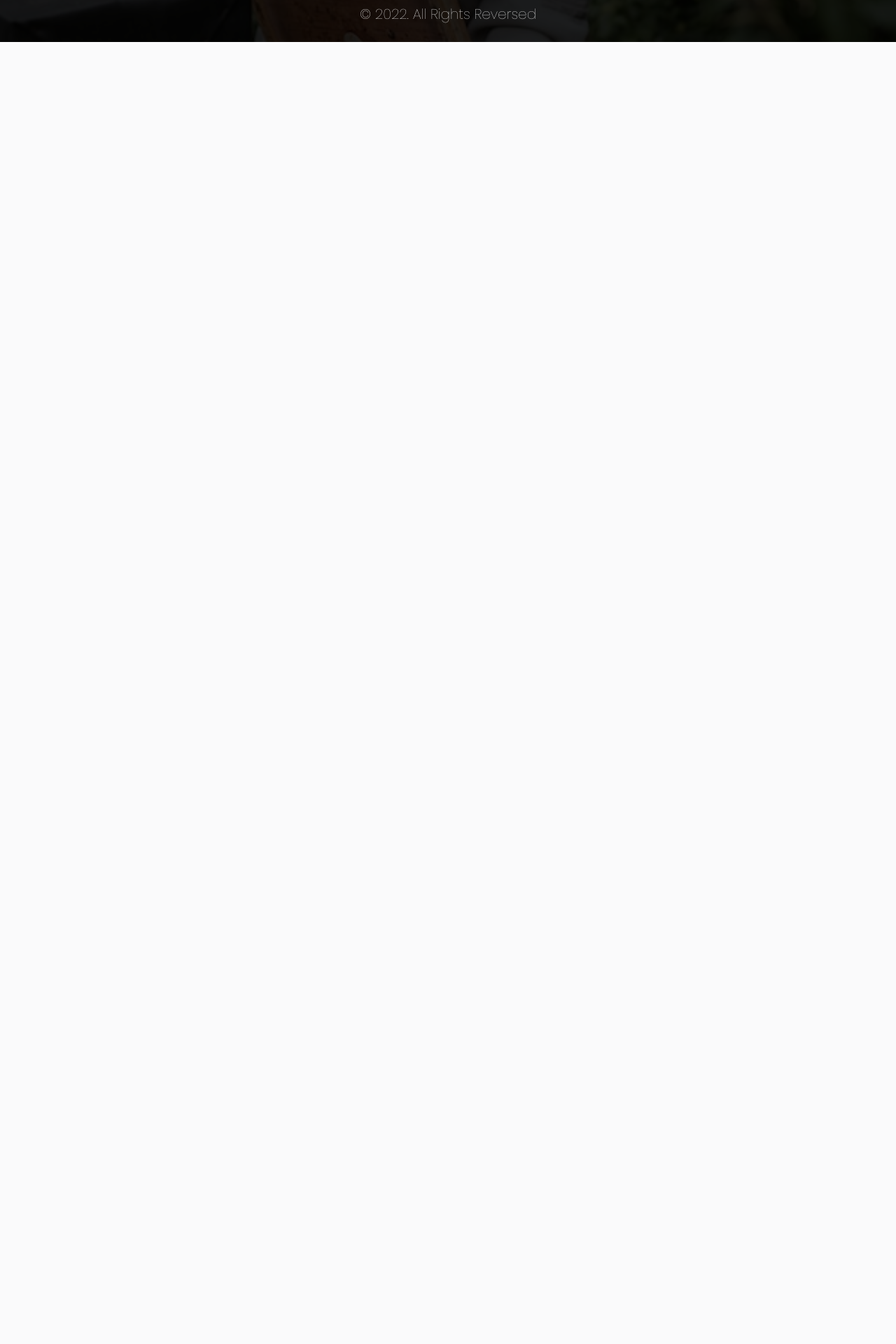
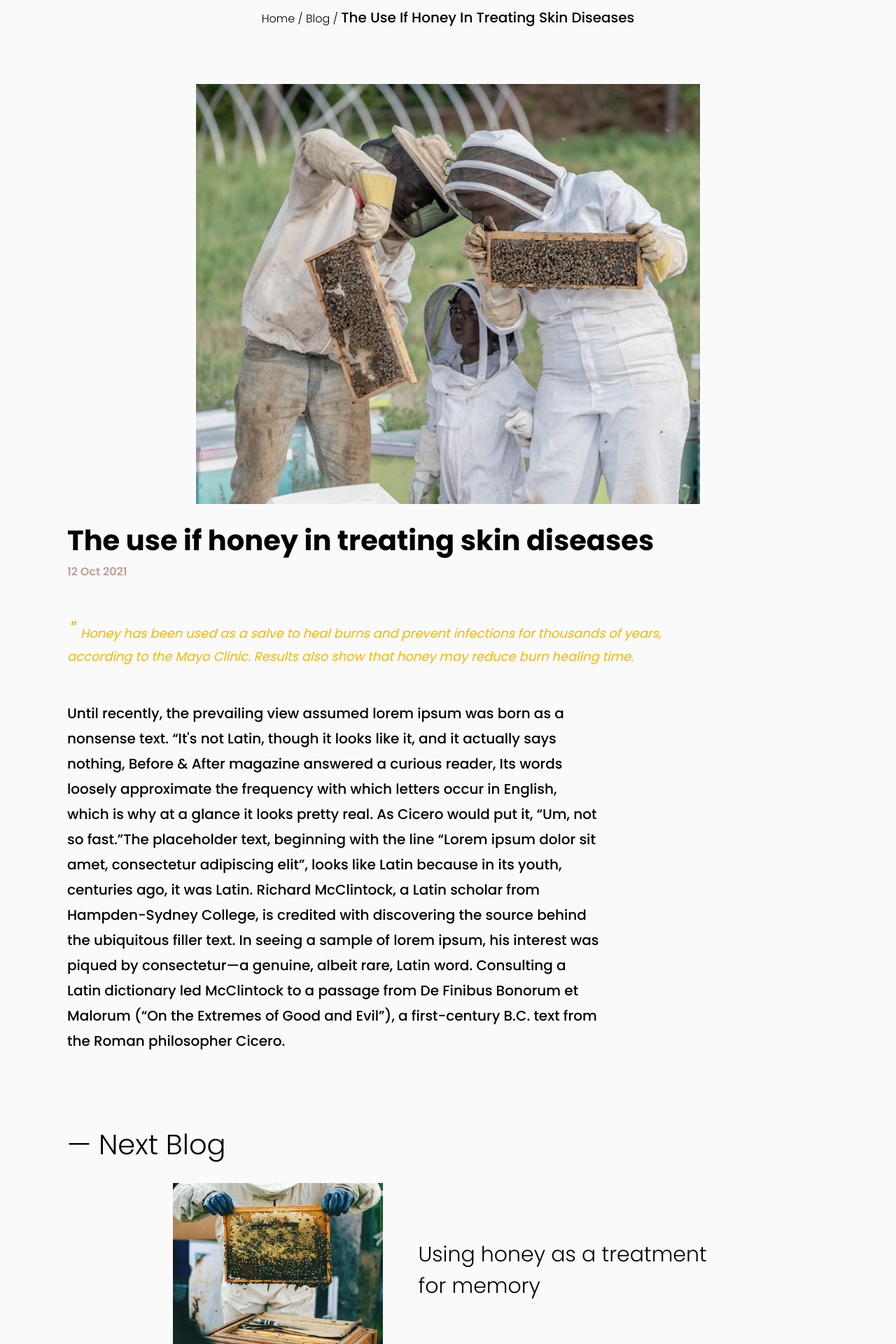
Before and after one commit to ommrahmdd/honey, a React (Vite) app: page /blog/1 in a window 1280 px wide. Shown: the part 160-2080 px from the top of the page at 70% size. Before the commit the page ends 800 px from the top, so only its background shows below. Built offline with nearby package versions, Linux system fonts and the light colour scheme.

Commit message:
add blog detils page

```diff
--- a/src/App.scss
+++ b/src/App.scss
@@ -17,6 +17,6 @@
 @import "./sass/pages/home";
 @import "./sass/pages/about";
 @import "./sass/pages/blog";
-
+@import "./sass/pages/singleBlog";
 // STYLE: components
 @import "./sass/components/buttons";
--- a/src/App.tsx
+++ b/src/App.tsx
@@ -6,6 +6,7 @@ import Footer from "./components/footer/Footer";
 const Home = lazy(() => import("./pages/home/Home"));
 const About = lazy(() => import("./pages/about/About"));
 const Blog = lazy(() => import("./pages/blog/Blog"));
+const SingleBlog = lazy(() => import("./pages/singleBlog/SignleBlog"));
 function App() {
   return (
     <Suspense fallback={<div>Loading ...</div>}>
@@ -13,6 +14,7 @@ function App() {
         <Navbar />
         <Switch>
           <Route path="/blog" exact component={Blog} />
+          <Route path="/blog/:blogID" exact component={SingleBlog} />
           <Route path="/about" exact component={About} />
           <Route path="/" exact component={Home} />
         </Switch>
--- a/src/components/Header.tsx
+++ b/src/components/Header.tsx
@@ -1,14 +1,50 @@
 import React from "react";
+import { useHistory } from "react-router-dom";
 type headerType = {
   header: string[];
 };
+
 export default function Header(props: headerType) {
+  let history = useHistory();
+  let handleOnClick = (path: string) => {
+    switch (path) {
+      case "home":
+        history.push("/");
+        break;
+      case "About":
+        history.push("/about");
+        break;
+      case "Blog":
+        history.push("/blog");
+        break;
+      default:
+        return null;
+    }
+  };
   return (
     <section className="headerComponent">
       {props.header.map((str, index) => {
         if (index == props.header.length - 1) {
-          return <span className="headerComponent__bold">{str}</span>;
-        } else return <span>{str}</span>;
+          return (
+            <span
+              className="headerComponent__bold"
+              onClick={() => {
+                handleOnClick(str);
+              }}
+            >
+              {str}
+            </span>
+          );
+        } else
+          return (
+            <span
+              onClick={() => {
+                handleOnClick(str);
+              }}
+            >
+              {str}
+            </span>
+          );
       })}
     </section>
   );
--- a/src/models/IBlog.ts
+++ b/src/models/IBlog.ts
@@ -4,4 +4,5 @@ export interface IBlog {
   content: string;
   img: string;
   title: string;
+  id: string;
 }
--- a/src/pages/blog/Blog.tsx
+++ b/src/pages/blog/Blog.tsx
@@ -1,7 +1,10 @@
 import React from "react";
+import { useHistory } from "react-router-dom";
 import Header from "../../components/Header";
 import { blogs } from "./blog_utilities";
+
 export default function Blog() {
+  let history = useHistory();
   return (
     <div className="blog">
       <Header header={["home", " / ", "Blog"]} />
@@ -9,7 +12,11 @@ export default function Blog() {
         <div className="blog__content">
           {/* STYLE: box */}
           {blogs.map((blog, index) => (
-            <div className="blog__content-box" key={index}>
+            <div
+              className="blog__content-box"
+              key={index}
+              onClick={() => history.push(`/blog/${blog.id}`)}
+            >
               <div className="box__left">
                 <img src={blog.img} alt="Blog image" />
               </div>
--- a/src/pages/blog/blog_utilities.ts
+++ b/src/pages/blog/blog_utilities.ts
@@ -4,14 +4,17 @@ import blog_2 from "./../../assets/blog_2.jpg";
 import blog_3 from "./../../assets/blog_3.jpg";
 export let blogs: IBlog[] = [
   {
+    id: "11",
     date: "12 Oct 2021",
-    content: "Lorem  Text",
+    content:
+      "Until recently, the prevailing view assumed lorem ipsum was born as a nonsense text. “It's not Latin, though it looks like it, and it actually says nothing, Before & After magazine answered a curious reader, Its words loosely approximate the frequency with which letters occur in English, which is why at a glance it looks pretty real. As Cicero would put it, “Um, not so fast.”The placeholder text, beginning with the line “Lorem ipsum dolor sit amet, consectetur adipiscing elit”, looks like Latin because in its youth, centuries ago, it was Latin. Richard McClintock, a Latin scholar from Hampden-Sydney College, is credited with discovering the source behind the ubiquitous filler text. In seeing a sample of lorem ipsum, his interest was piqued by consectetur—a genuine, albeit rare, Latin word. Consulting a Latin dictionary led McClintock to a passage from De Finibus Bonorum et Malorum (“On the Extremes of Good and Evil”), a first-century B.C. text from the Roman philosopher Cicero.",
     img: blog_1,
     overview:
       "Honey has been used as a salve to heal burns and prevent infections for thousands of years, according to the Mayo Clinic. Results also show that honey may reduce burn healing time.",
     title: "The use if honey in treating skin diseases",
   },
   {
+    id: "2",
     date: "12 Oct 2021",
     content: "Lorem  Text",
     img: blog_2,
@@ -20,6 +23,7 @@ export let blogs: IBlog[] = [
     title: "Using honey as a treatment for memory",
   },
   {
+    id: "4",
     date: "12 Oct 2021",
     content: "Lorem  Text",
     img: blog_3,
--- /dev/null
+++ b/src/pages/singleBlog/SignleBlog.tsx
@@ -0,0 +1,53 @@
+import React, { useLayoutEffect } from "react";
+import { useHistory } from "react-router-dom";
+import Header from "../../components/Header";
+import { blogs } from "../blog/blog_utilities";
+export default function SignleBlog() {
+  let history = useHistory();
+  let handleNextBlog = (id: string) => {
+    history.push(`/blog/${blogs[1].id}`);
+    window.scrollTo(0, 0);
+  };
+  useLayoutEffect(() => {
+    window.scrollTo(0, 0);
+  }, []);
+  return (
+    <div className="singleBlog">
+      <Header header={["home", " / ", "Blog", " / ", `${blogs[0].title}`]} />
+      <div className="container">
+        <div className="singleBlog__content">
+          <div className="singleBlog__content-imgBox">
+            <img src={blogs[0].img} alt="Blog image" />
+          </div>
+          <div className="singleBlog__content-title">
+            <h3>{blogs[0].title}</h3>
+          </div>
+          <div className="singleBlog__content-date">
+            <span>{blogs[0].date}</span>
+          </div>
+          <div className="singleBlog__content-overview">
+            <p>
+              <span>&quot;</span>
+              {blogs[0].overview}
+            </p>
+          </div>
+          <div className="singleBlog__content-fullContent">
+            <p>{blogs[0].content}</p>
+          </div>
+        </div>
+        <div className="singleBlog__nextBlog">
+          <h4>&mdash; Next Blog</h4>
+          <div
+            className="singleBlog__nextBlog-box"
+            onClick={() => {
+              handleNextBlog(blogs[1].id);
+            }}
+          >
+            <img src={blogs[1].img} alt="next blog image" />
+            <p>{blogs[1].title}</p>
+          </div>
+        </div>
+      </div>
+    </div>
+  );
+}
--- a/src/sass/base/_base.scss
+++ b/src/sass/base/_base.scss
@@ -10,6 +10,7 @@ body {
   background-color: $bgColor;
   font-family: "Poppins", sans-serif;
   overflow-x: hidden;
+  scroll-behavior: smooth;
 }
 @media screen and (min-width: 425px) {
   html {
--- a/src/sass/layouts/_header.scss
+++ b/src/sass/layouts/_header.scss
@@ -5,6 +5,7 @@
     font-size: 1.6rem;
     font-weight: 300;
     text-transform: capitalize;
+    cursor: pointer;
   }
   &__bold {
     font-weight: 500 !important;
--- a/src/sass/pages/_blog.scss
+++ b/src/sass/pages/_blog.scss
@@ -5,13 +5,15 @@
     display: flex;
     align-items: flex-start;
     flex-direction: column;
-
+    margin: 7rem 0;
     &-box {
       display: flex;
       flex-direction: column;
       align-items: flex-start;
       margin: 3rem 0;
       width: 100%;
+      cursor: pointer;
+      transition: all 0.2s ease-in-out;
       .box__left {
         width: 100%;
         height: 20rem;
@@ -28,6 +30,9 @@
         h5 {
           line-height: 1.1;
           margin: 0.5rem 0 1rem 0;
+          font-size: 3rem;
+          font-weight: 600;
+          text-transform: capitalize;
         }
         span {
           color: $redColor-light;
@@ -39,6 +44,10 @@
           font-weight: 400;
           width: 80%;
         }
+      }
+
+      &:hover {
+        opacity: 0.5;
       }
     }
   }
@@ -58,6 +67,9 @@
         }
         .box__right {
           width: 50%;
+          p {
+            font-size: 1.8rem;
+          }
         }
       }
     }
--- /dev/null
+++ b/src/sass/pages/_singleBlog.scss
@@ -0,0 +1,115 @@
+.singleBlog {
+  min-height: 70vh;
+
+  &__content {
+    display: flex;
+    flex-direction: column;
+    align-items: flex-start;
+    margin: 5rem 0;
+    &-imgBox {
+      width: 100%;
+      height: 30rem;
+      img {
+        width: 100%;
+        height: 100%;
+        object-fit: contain;
+        filter: grayscale(0.4);
+      }
+    }
+    &-title h3 {
+      margin: 1rem 0;
+      margin-top: 3rem;
+      line-height: 1.1;
+    }
+    &-date span {
+      display: block;
+      font-size: 1.6rem;
+      font-weight: 600;
+      // margin-bottom: 2rem;
+      color: $redColor-light;
+    }
+
+    &-overview {
+      display: flex;
+      margin: 5rem 0;
+      span {
+        font-size: 3rem;
+        margin-right: 1rem;
+        font-style: italic;
+      }
+      p {
+        font-size: 1.8rem;
+        font-style: italic;
+        color: $mainColor;
+        width: 80%;
+      }
+    }
+    &-fullContent {
+      // margin-top: 5rem;
+      p {
+        font-size: 2rem;
+        font-weight: 500;
+        width: 90%;
+        line-height: 1.6;
+      }
+    }
+  }
+
+  &__nextBlog {
+    margin: 10rem 0;
+    h4 {
+      font-size: 4rem;
+      font-weight: 300;
+    }
+    &-box {
+      display: flex;
+      align-items: center;
+      cursor: pointer;
+      transition: all 0.3s ease-in-out;
+      img {
+        width: 18rem;
+        height: 18rem;
+        object-fit: contain;
+        margin-right: 1rem;
+      }
+      p {
+        font-size: 1.4rem;
+        width: 40%;
+        font-weight: 500;
+      }
+      &:hover {
+        opacity: 0.5;
+      }
+    }
+  }
+}
+
+@media screen and (min-width: 768px) {
+  .singleBlog {
+    &__content {
+      &-imgBox {
+        height: 60rem;
+      }
+      &-fullContent {
+        p {
+          width: 70%;
+          line-height: 1.8;
+        }
+      }
+    }
+    &__nextBlog {
+      &-box {
+        justify-content: center;
+        img {
+          width: 30rem;
+          height: 30rem;
+          margin-right: 5rem;
+        }
+        p {
+          font-size: 3rem;
+          font-weight: 300;
+        }
+      }
+    }
+  }
+}
```
